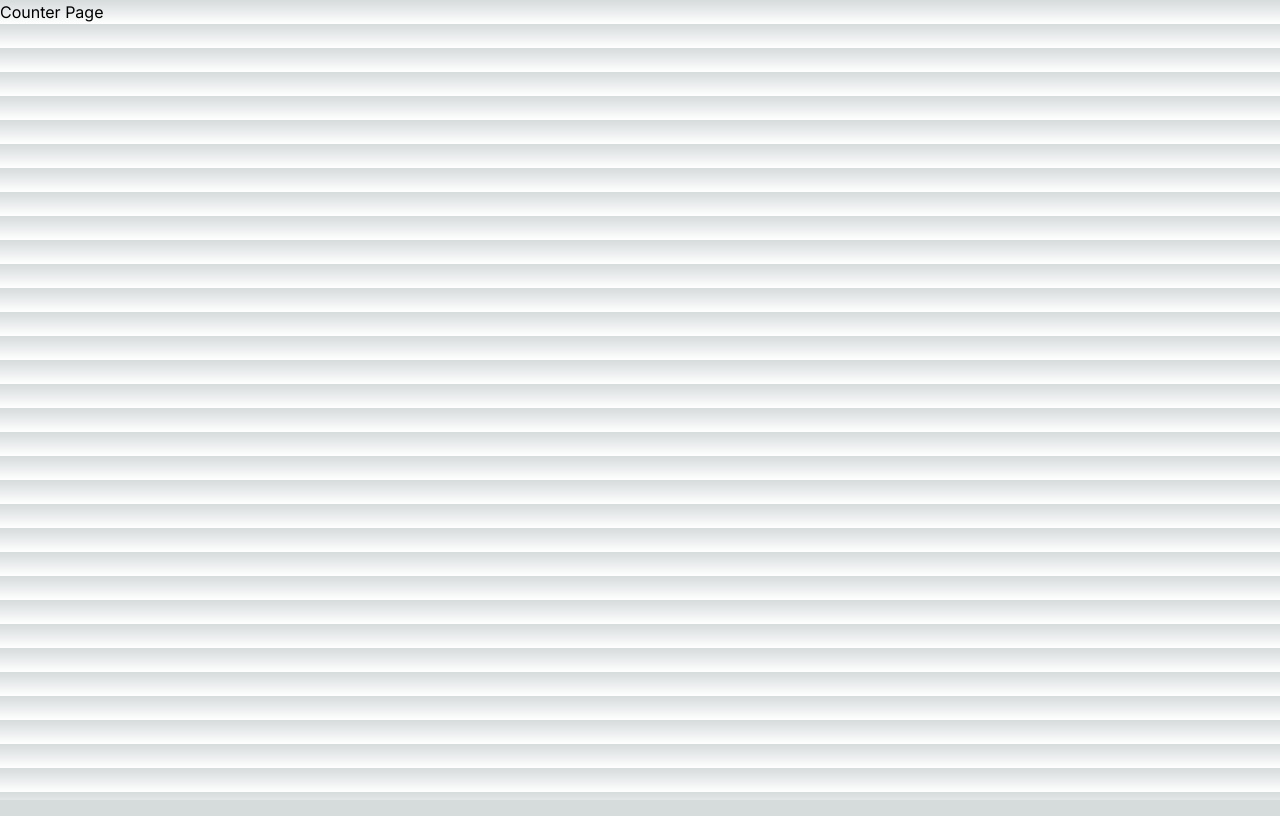
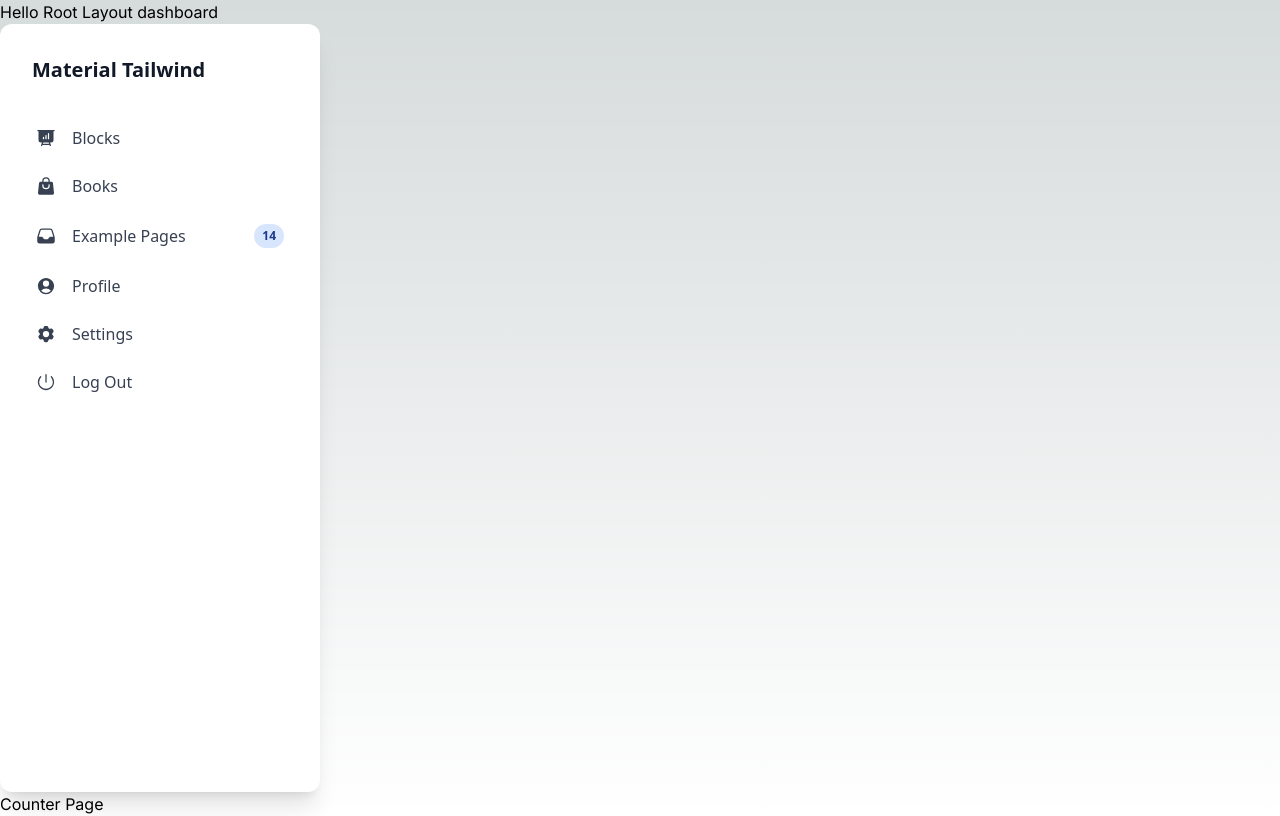
Before and after one commit to BernardoAguayoOrtega/next-dashboard, a Next.js app: page /dashboard/counter in a window 1280 px wide. Built offline with nearby package versions, Linux system fonts and the light colour scheme.

Commit message:
Fix bug in login functionality

```diff
--- /dev/null
+++ b/src/app/dashboard/layout.tsx
@@ -0,0 +1,137 @@
+export default function Layout({ children }: { children: React.ReactNode }) {
+  return (
+    <div>
+      <h1>Hello Root Layout dashboard</h1>
+      <div className='relative flex flex-col bg-clip-border rounded-xl bg-white text-gray-700 h-[calc(100vh-2rem)] w-full max-w-[20rem] p-4 shadow-xl shadow-blue-gray-900/5'>
+        <div className='mb-2 p-4'>
+          <h5 className='block antialiased tracking-normal font-sans text-xl font-semibold leading-snug text-gray-900'>
+            Material Tailwind
+          </h5>
+        </div>
+        <nav className='flex flex-col gap-1 min-w-[240px] p-2 font-sans text-base font-normal text-gray-700'>
+          <div
+            role='button'
+            tabindex='0'
+            className='flex items-center w-full p-3 rounded-lg text-start leading-tight transition-all hover:bg-blue-50 hover:bg-opacity-80 focus:bg-blue-50 focus:bg-opacity-80 active:bg-gray-50 active:bg-opacity-80 hover:text-blue-900 focus:text-blue-900 active:text-blue-900 outline-none'>
+            <div className='grid place-items-center mr-4'>
+              <svg
+                xmlns='http://www.w3.org/2000/svg'
+                viewBox='0 0 24 24'
+                fill='currentColor'
+                aria-hidden='true'
+                className='h-5 w-5'>
+                <path
+                  fill-rule='evenodd'
+                  d='M2.25 2.25a.75.75 0 000 1.5H3v10.5a3 3 0 003 3h1.21l-1.172 3.513a.75.75 0 001.424.474l.329-.987h8.418l.33.987a.75.75 0 001.422-.474l-1.17-3.513H18a3 3 0 003-3V3.75h.75a.75.75 0 000-1.5H2.25zm6.04 16.5l.5-1.5h6.42l.5 1.5H8.29zm7.46-12a.75.75 0 00-1.5 0v6a.75.75 0 001.5 0v-6zm-3 2.25a.75.75 0 00-1.5 0v3.75a.75.75 0 001.5 0V9zm-3 2.25a.75.75 0 00-1.5 0v1.5a.75.75 0 001.5 0v-1.5z'
+                  clip-rule='evenodd'></path>
+              </svg>
+            </div>
+            Blocks
+          </div>
+          <div
+            role='button'
+            tabindex='0'
+            className='flex items-center w-full p-3 rounded-lg text-start leading-tight transition-all hover:bg-blue-50 hover:bg-opacity-80 focus:bg-blue-50 focus:bg-opacity-80 active:bg-blue-50 active:bg-opacity-80 hover:text-blue-900 focus:text-blue-900 active:text-blue-900 outline-none'>
+            <div className='grid place-items-center mr-4'>
+              <svg
+                xmlns='http://www.w3.org/2000/svg'
+                viewBox='0 0 24 24'
+                fill='currentColor'
+                aria-hidden='true'
+                className='h-5 w-5'>
+                <path
+                  fill-rule='evenodd'
+                  d='M7.5 6v.75H5.513c-.96 0-1.764.724-1.865 1.679l-1.263 12A1.875 1.875 0 004.25 22.5h15.5a1.875 1.875 0 001.865-2.071l-1.263-12a1.875 1.875 0 00-1.865-1.679H16.5V6a4.5 4.5 0 10-9 0zM12 3a3 3 0 00-3 3v.75h6V6a3 3 0 00-3-3zm-3 8.25a3 3 0 106 0v-.75a.75.75 0 011.5 0v.75a4.5 4.5 0 11-9 0v-.75a.75.75 0 011.5 0v.75z'
+                  clip-rule='evenodd'></path>
+              </svg>
+            </div>
+            Books
+          </div>
+          <div
+            role='button'
+            tabindex='0'
+            className='flex items-center w-full p-3 rounded-lg text-start leading-tight transition-all hover:bg-blue-50 hover:bg-opacity-80 focus:bg-blue-50 focus:bg-opacity-80 active:bg-blue-50 active:bg-opacity-80 hover:text-blue-900 focus:text-blue-900 active:text-blue-900 outline-none'>
+            <div className='grid place-items-center mr-4'>
+              <svg
+                xmlns='http://www.w3.org/2000/svg'
+                viewBox='0 0 24 24'
+                fill='currentColor'
+                aria-hidden='true'
+                className='h-5 w-5'>
+                <path
+                  fill-rule='evenodd'
+                  d='M6.912 3a3 3 0 00-2.868 2.118l-2.411 7.838a3 3 0 00-.133.882V18a3 3 0 003 3h15a3 3 0 003-3v-4.162c0-.299-.045-.596-.133-.882l-2.412-7.838A3 3 0 0017.088 3H6.912zm13.823 9.75l-2.213-7.191A1.5 1.5 0 0017.088 4.5H6.912a1.5 1.5 0 00-1.434 1.059L3.265 12.75H6.11a3 3 0 012.684 1.658l.256.513a1.5 1.5 0 001.342.829h3.218a1.5 1.5 0 001.342-.83l.256-.512a3 3 0 012.684-1.658h2.844z'
+                  clip-rule='evenodd'></path>
+              </svg>
+            </div>
+            Example Pages{" "}
+            <div className='grid place-items-center ml-auto justify-self-end'>
+              <div className='relative grid items-center font-sans font-bold uppercase whitespace-nowrap select-none bg-blue-500/20 text-blue-900 py-1 px-2 text-xs rounded-full'>
+                <span className=''>14</span>
+              </div>
+            </div>
+          </div>
+          <div
+            role='button'
+            tabindex='0'
+            className='flex items-center w-full p-3 rounded-lg text-start leading-tight transition-all hover:bg-blue-50 hover:bg-opacity-80 focus:bg-blue-50 focus:bg-opacity-80 active:bg-blue-50 active:bg-opacity-80 hover:text-blue-900 focus:text-blue-900 active:text-blue-900 outline-none'>
+            <div className='grid place-items-center mr-4'>
+              <svg
+                xmlns='http://www.w3.org/2000/svg'
+                viewBox='0 0 24 24'
+                fill='currentColor'
+                aria-hidden='true'
+                className='h-5 w-5'>
+                <path
+                  fill-rule='evenodd'
+                  d='M18.685 19.097A9.723 9.723 0 0021.75 12c0-5.385-4.365-9.75-9.75-9.75S2.25 6.615 2.25 12a9.723 9.723 0 003.065 7.097A9.716 9.716 0 0012 21.75a9.716 9.716 0 006.685-2.653zm-12.54-1.285A7.486 7.486 0 0112 15a7.486 7.486 0 015.855 2.812A8.224 8.224 0 0112 20.25a8.224 8.224 0 01-5.855-2.438zM15.75 9a3.75 3.75 0 11-7.5 0 3.75 3.75 0 017.5 0z'
+                  clip-rule='evenodd'></path>
+              </svg>
+            </div>
+            Profile
+          </div>
+          <div
+            role='button'
+            tabindex='0'
+            className='flex items-center w-full p-3 rounded-lg text-start leading-tight transition-all hover:bg-blue-50 hover:bg-opacity-80 focus:bg-blue-50 focus:bg-opacity-80 active:bg-blue-50 active:bg-opacity-80 hover:text-blue-900 focus:text-blue-900 active:text-blue-900 outline-none'>
+            <div className='grid place-items-center mr-4'>
+              <svg
+                xmlns='http://www.w3.org/2000/svg'
+                viewBox='0 0 24 24'
+                fill='currentColor'
+                aria-hidden='true'
+                className='h-5 w-5'>
+                <path
+                  fill-rule='evenodd'
+                  d='M11.078 2.25c-.917 0-1.699.663-1.85 1.567L9.05 4.889c-.02.12-.115.26-.297.348a7.493 7.493 0 00-.986.57c-.166.115-.334.126-.45.083L6.3 5.508a1.875 1.875 0 00-2.282.819l-.922 1.597a1.875 1.875 0 00.432 2.385l.84.692c.095.078.17.229.154.43a7.598 7.598 0 000 1.139c.015.2-.059.352-.153.43l-.841.692a1.875 1.875 0 00-.432 2.385l.922 1.597a1.875 1.875 0 002.282.818l1.019-.382c.115-.043.283-.031.45.082.312.214.641.405.985.57.182.088.277.228.297.35l.178 1.071c.151.904.933 1.567 1.85 1.567h1.844c.916 0 1.699-.663 1.85-1.567l.178-1.072c.02-.12.114-.26.297-.349.344-.165.673-.356.985-.57.167-.114.335-.125.45-.082l1.02.382a1.875 1.875 0 002.28-.819l.923-1.597a1.875 1.875 0 00-.432-2.385l-.84-.692c-.095-.078-.17-.229-.154-.43a7.614 7.614 0 000-1.139c-.016-.2.059-.352.153-.43l.84-.692c.708-.582.891-1.59.433-2.385l-.922-1.597a1.875 1.875 0 00-2.282-.818l-1.02.382c-.114.043-.282.031-.449-.083a7.49 7.49 0 00-.985-.57c-.183-.087-.277-.227-.297-.348l-.179-1.072a1.875 1.875 0 00-1.85-1.567h-1.843zM12 15.75a3.75 3.75 0 100-7.5 3.75 3.75 0 000 7.5z'
+                  clip-rule='evenodd'></path>
+              </svg>
+            </div>
+            Settings
+          </div>
+          <div
+            role='button'
+            tabindex='0'
+            className='flex items-center w-full p-3 rounded-lg text-start leading-tight transition-all hover:bg-blue-50 hover:bg-opacity-80 focus:bg-blue-50 focus:bg-opacity-80 active:bg-blue-50 active:bg-opacity-80 hover:text-blue-900 focus:text-blue-900 active:text-blue-900 outline-none'>
+            <div className='grid place-items-center mr-4'>
+              <svg
+                xmlns='http://www.w3.org/2000/svg'
+                viewBox='0 0 24 24'
+                fill='currentColor'
+                aria-hidden='true'
+                className='h-5 w-5'>
+                <path
+                  fill-rule='evenodd'
+                  d='M12 2.25a.75.75 0 01.75.75v9a.75.75 0 01-1.5 0V3a.75.75 0 01.75-.75zM6.166 5.106a.75.75 0 010 1.06 8.25 8.25 0 1011.668 0 .75.75 0 111.06-1.06c3.808 3.807 3.808 9.98 0 13.788-3.807 3.808-9.98 3.808-13.788 0-3.808-3.807-3.808-9.98 0-13.788a.75.75 0 011.06 0z'
+                  clip-rule='evenodd'></path>
+              </svg>
+            </div>
+            Log Out
+          </div>
+        </nav>
+      </div>
+
+      {children}
+    </div>
+  );
+}
```
